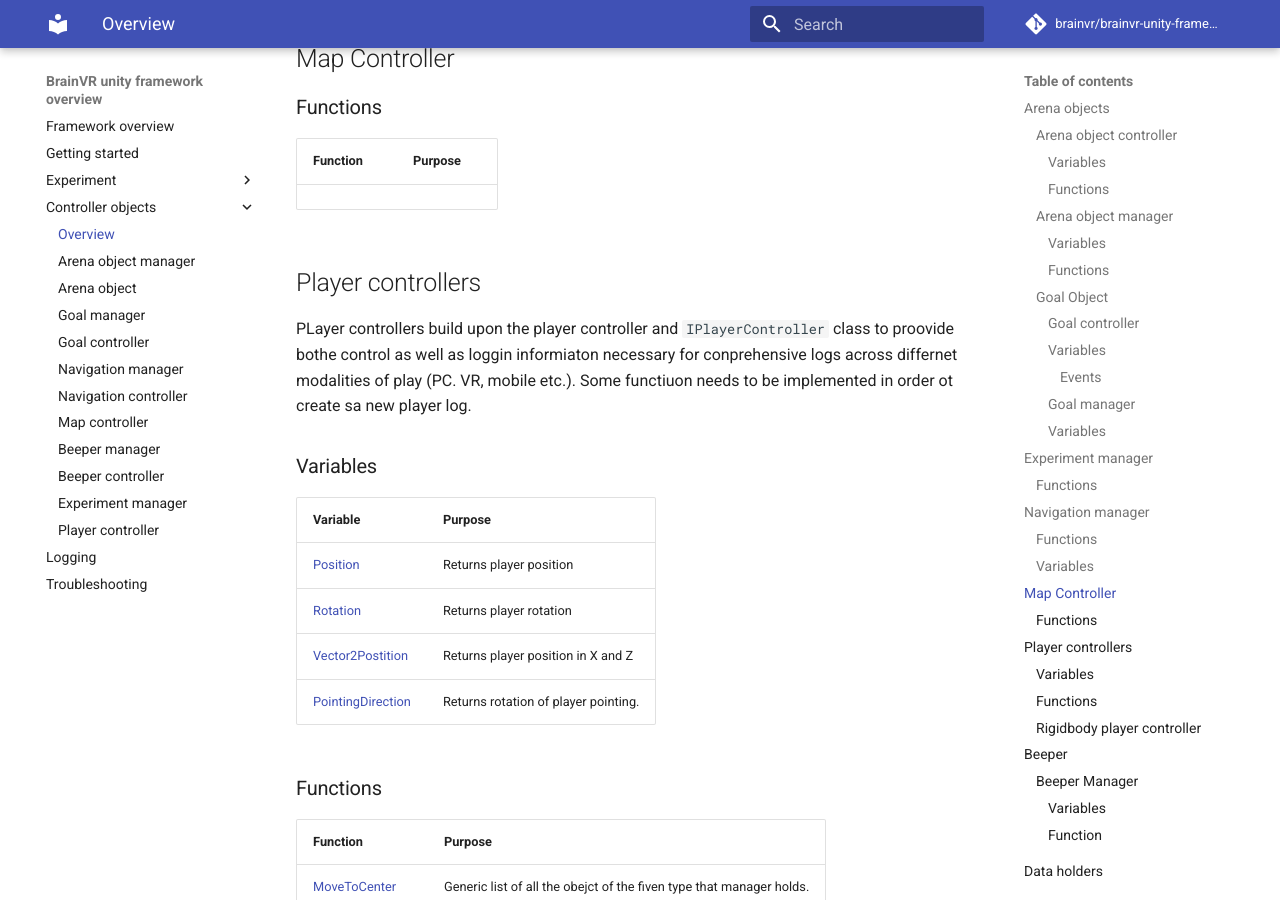
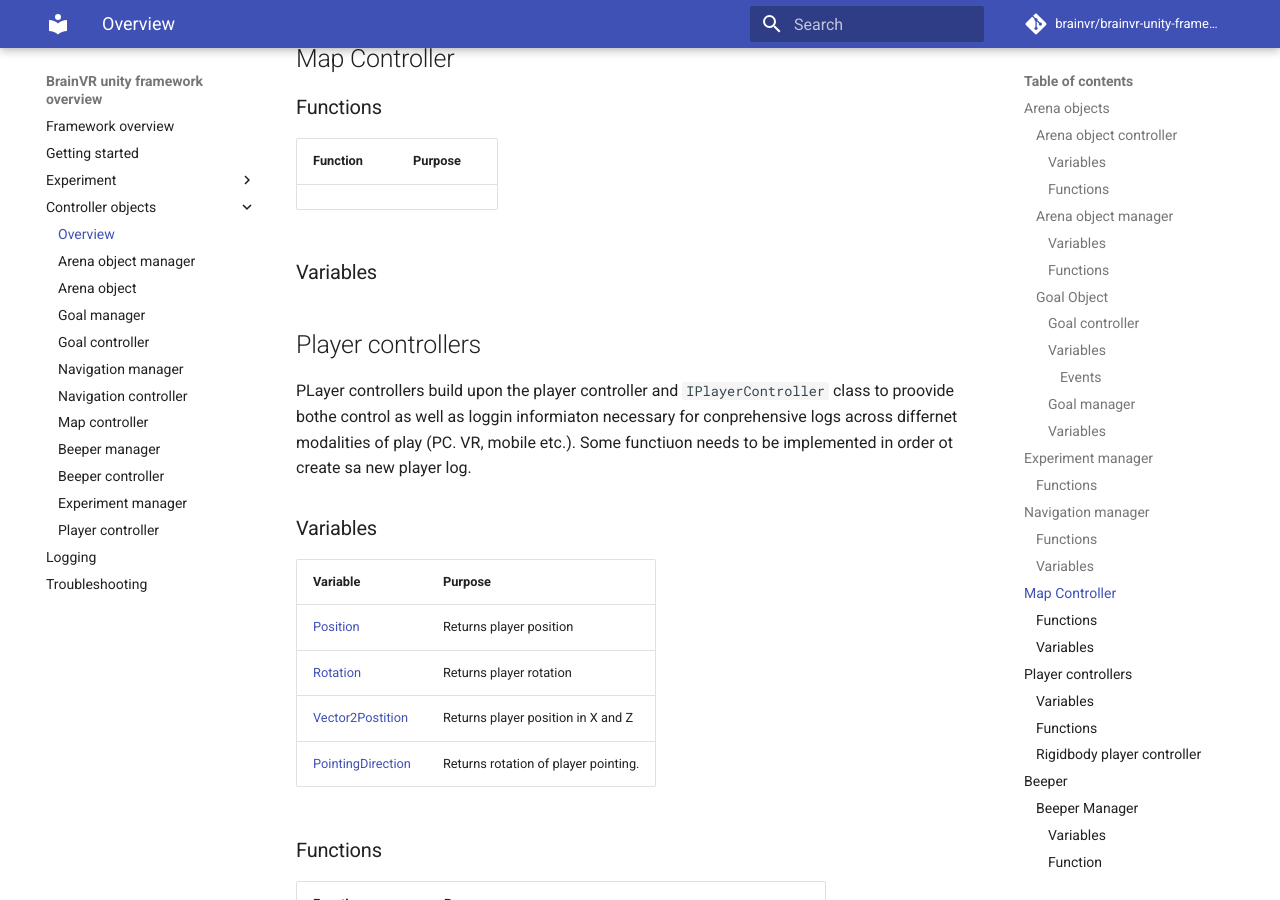
Before and after one commit to BrainVR/brainvr-unity-framework-documentation, an MkDocs documentation site: the page built from docs/objects/overview.md, in a window 1280 px wide and 900 px high, scrolled down 4318 px. Built offline with MkDocs 1.6.1 and Material for MkDocs 9.7.7, drawn with Linux system fonts in a browser that asks for light colours; comment, search, counter and statistics services are not loaded; old or Windows-style settings are respelled for this version of MkDocs.

Commit message:
cleans the spaces

```diff
--- a/docs/objects/overview.md
+++ b/docs/objects/overview.md
@@ -57,7 +57,7 @@ Variable          | Purpose
 [PlayerInside](objects/goal-controller.md#PlayerInside) | Holds the bool value of if player is inside the goal or not.
 
 ##### Events
-Events          | Purpose
+Events            | Purpose
 ----------------- | -------------
 [OnEnter](objects/goal-controller.md#OnEnter) | Is sent when player enters the goal object.
 [OnExit](objects/goal-controller.md#OnExit) | Is sent when player exits the goal object.
@@ -76,7 +76,7 @@ Variable          | Purpose
 Experiemnt manager is reponsible for loading expeirment from the data and manipulating expeirment states.
 
 ### Functions
-Function | Purpose
+Function          | Purpose
 ----------------- | -------------
 [LoadExperiment](experiment-manager.md#loadexperiment) | initialises the expeirment form name and possible settings file.
 [StartExperiment](experiment-manager.md#) | Starts the expeirment.
@@ -88,7 +88,7 @@ Function | Purpose
 ## Navigation manager
 
 ### Functions
-Function | Purpose
+Function          | Purpose
 ----------------- | -------------
 [SetAgent](navigation-manager#) | Sets the obnavmesh agent used for calculations.
 [StartNavigation](navigation-manager#startnavigation) | Turns on navigation.
@@ -97,14 +97,17 @@ Function | Purpose
 [SetNavigationMode](navigation-manager#setnavigationmode) |
 
 ### Variables
-Function | Purpose
+Function          | Purpose
 ----------------- | -------------
 
 ## Map Controller
 
 ### Functions
-Function | Purpose
+Function          | Purpose
 ----------------- | -------------
+
+### Variables
+
 
 ## Player controllers
 PLayer controllers build upon the player controller and `IPlayerController` class to proovide bothe control as well as loggin informiaton necessary for conprehensive logs across differnet modalities of play (PC. VR, mobile etc.). Some functiuon needs to be implemented in order ot create sa new player log.
```
